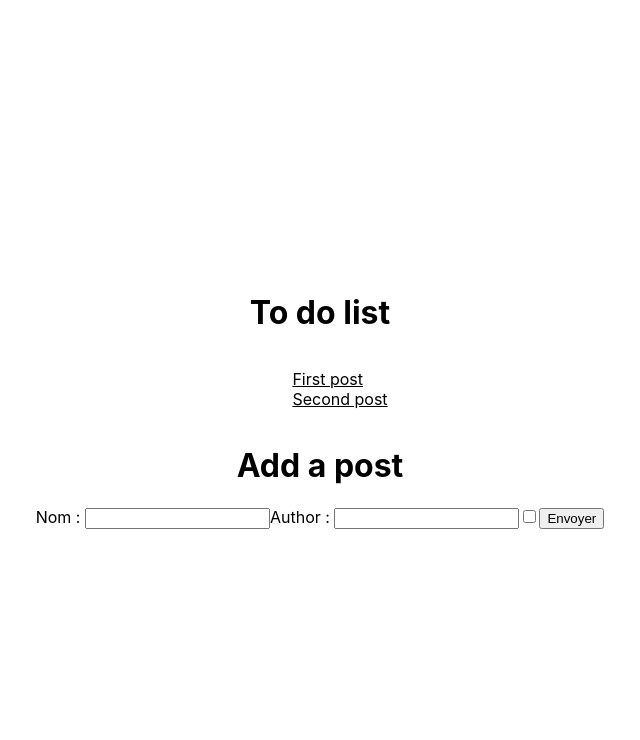
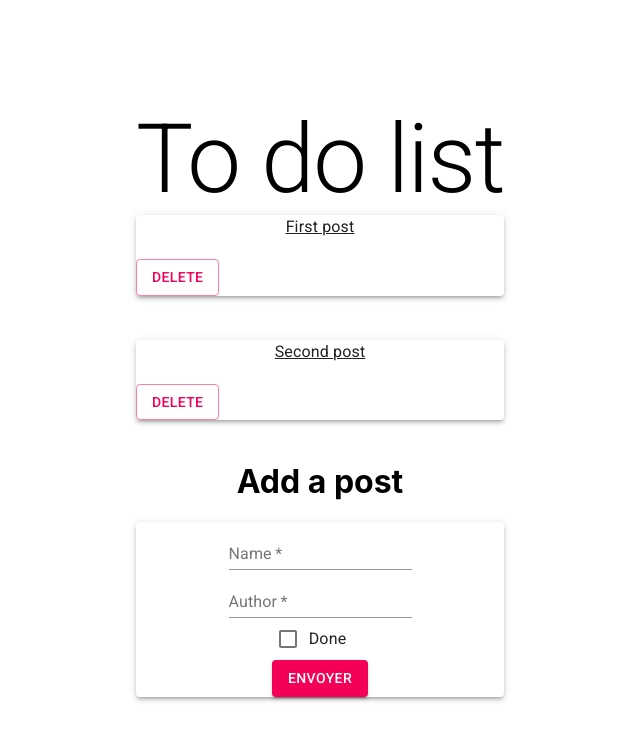
Before and after one commit to martinmortier/next-todo, a Next.js app: page / in a window 1280 px wide. Shown: the top 740 px of the page, without its empty margins (320-960 px from the left). Built offline with nearby package versions, Linux system fonts and the light colour scheme; data requests are answered from the project's data file.

Commit message:
Material UI + fetch data from json-server

```diff
--- a/controllers/Todo-post.js
+++ /dev/null
@@ -1,16 +0,0 @@
-const listPost = [
-    {
-        id: 1,
-        name: 'First post',
-        done: false,
-        author: 'Pierre'
-    },
-    {
-        id: 2,
-        name: 'Second post',
-        done: true,
-        author: 'Alain'
-    }
-]
-
-export default listPost
--- /dev/null
+++ b/data/db.json
@@ -0,0 +1,16 @@
+{
+  "posts": [
+    {
+      "id": 1,
+      "name": "First post",
+      "done": true,
+      "author": "Eric"
+    },
+    {
+      "id": 2,
+      "name": "Second post",
+      "done": true,
+      "author": "Alain"
+    }
+  ]
+}
--- a/db.json
+++ /dev/null
@@ -1,16 +0,0 @@
-{
-    "posts": [
-        {
-            "id": 1,
-            "name": "First post",
-            "done": false,
-            "author": "Pierre"
-        },
-        {
-            "id": 2,
-            "name": "Second post",
-            "done": true,
-            "author": "Alain"
-        }
-    ]
-}
--- a/package.json
+++ b/package.json
@@ -5,9 +5,13 @@
   "scripts": {
     "dev": "next dev",
     "build": "next build",
-    "start": "next start"
+    "start": "next start",
+    "server": "json-server -p 3001 --watch data/db.json"
   },
   "dependencies": {
+    "@material-ui/core": "^4.11.3",
+    "axios": "^0.21.1",
+    "json-server": "^0.16.3",
     "next": "10.1.3",
     "react": "17.0.2",
     "react-dom": "17.0.2"
--- a/pages/_app.js
+++ b/pages/_app.js
@@ -1,6 +1,20 @@
 import '../styles/globals.css'
+import Head from 'next/head'
+import { createMuiTheme, ThemeProvider } from '@material-ui/core/styles';
+const theme = createMuiTheme({
+  palette: {
+    type: 'dark',
+  },
+});
 function MyApp({ Component, pageProps }) {
-  return <Component {...pageProps} />
+  return (
+    <div>
+      <Head>
+        <link rel="stylesheet" href="https://fonts.googleapis.com/css?family=Roboto:300,400,500,700&display=swap" />
+      </Head>
+        <Component {...pageProps} />
+    </div>
+  )
 }
 
 export default MyApp
--- a/pages/index.js
+++ b/pages/index.js
@@ -1,14 +1,16 @@
 import Head from 'next/head'
 import styles from '../styles/Home.module.css'
-import ListPost from '../controllers/Todo-post'
-import Post from '../components/Post'
 import React, {useState, useRef } from 'react'
 import Link from 'next/link'
+import {Typography, Button, Grid, Paper, TextField, Checkbox, FormControlLabel} from '@material-ui/core'
+import axios from 'axios'
 //Static generation
 export async function getStaticProps(context) {
+  const res = await fetch('http://localhost:3001/posts')
+  const listPost = await res.json()
   return {
     props: {
-      ListPost
+      listPost
     }
   }
 }
@@ -17,7 +19,7 @@ export default function Home(props) {
   const [name, setName] = useState('')
   const [author, setAuthor] = useState('')
   const [done, setDone] = useState(false)
-  const [listPost, setListPost] = useState(props.ListPost)
+  const [listPost, setListPost] = useState(props.listPost)
   const formRef = useRef(null)
   const handleName = event => {
     setName(event.target.value)
@@ -31,14 +33,18 @@ export default function Home(props) {
     setDone(event.target.checked)
   }
 
-  const handleSubmit = event => {
+  const handleSubmit = async event => {
     event.preventDefault()
     let lastId = listPost[listPost.length-1].id
     lastId++
+    await axios.post("http://localhost:3001/posts",{id:lastId, name: name, author: author, done: done})
     setListPost(listPost.concat({id:lastId, name: name, author: author, done: done}))
-    console.log(formRef)
-    formRef.current.reset()
-    event.target.reset()
+  }
+
+  const handleClick = async id => {
+    await axios.delete(`http://localhost:3001/posts/${id}`)
+    const newListPost = listPost.filter(lp => lp.id !== id)
+    setListPost(newListPost)
   }
 
   return (
@@ -48,31 +54,36 @@ export default function Home(props) {
         <link rel="icon" href="/favicon.ico" />
       </Head>
       <main className={styles.main}>
-        <h1>To do list</h1>
-        <ul>
+        <Typography variant="h1" >To do list</Typography>
+        <Grid container direction="row" justify="center" alignItems="center" spacing={3}>
         {listPost.map(lp =>(
           //<Post key={lp.id} name={lp.name} author={lp.author} done={lp.done} />
-          <div key={lp.id}>
-            <Link href={`/post/${lp.id}`}>
-              <a>{lp.name}</a>
-            </Link>
+          <Grid item key={lp.id} xs={12} md={12} lg={12}>
+            <Paper elevation={3}>
+              <Typography align="center">
+              <Link href={`/post/${lp.id}`}>
+                <a style={{textAlign:"center"}}>{lp.name}</a>
+              </Link>
+              </Typography>
+              <br />
+              <Button variant="outlined" color="secondary" onClick={() => handleClick(lp.id)}>Delete</Button>
+            </Paper>
             <br />
-          </div>
+          </Grid>
           )
         )}
-        </ul>
-        <h1>Add a post</h1>
-        <form onSubmit={handleSubmit} ref={formRef}>
-          <label>
-            Nom : {' '}
-            <input type="text" value={name} onChange={handleName} required/>
-          </label>
-          <label>
-            Author : {' '}
-            <input type="text" value={author} onChange={handleAuthor} required/>
-          </label>
-          <input type="checkbox" checked={done} onChange={handleDone} />
-          <input type="submit" value="Envoyer" />
+        </Grid>
+        <h1 >Add a post</h1>
+        <form onSubmit={handleSubmit} ref={formRef} style={{width:"100%",textAlign:"center"}}>
+          <Paper elevation={3}>
+            <TextField id="name" label="Name" type="text" value={name} onChange={handleName} required />
+            <br />
+            <TextField id="author" label="Author" type="text" value={author} onChange={handleAuthor} required/>
+            <br />
+            <FormControlLabel control={<Checkbox checked={done} onChange={handleDone} />} label="Done" />
+            <br />
+            <Button variant="contained" type="submit" color="secondary">Envoyer</Button>
+          </Paper>
         </form>
       </main>
     </div>
```
Also changed, not shown: pages/post/[id].js (+7 -6 lines), styles/globals.css (line endings or trailing spaces), 1 other file (tests, documents, lock files or other folders).
